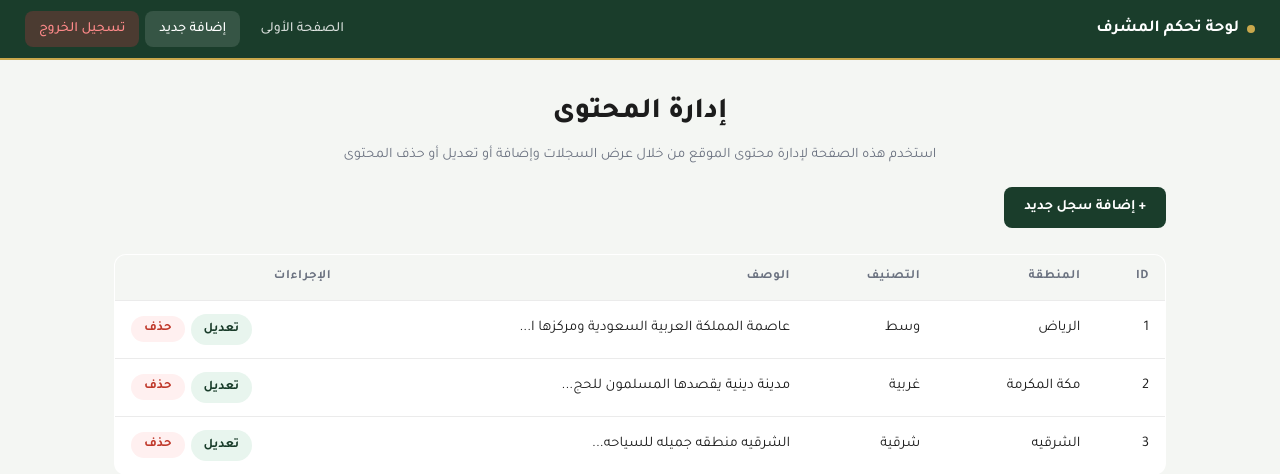
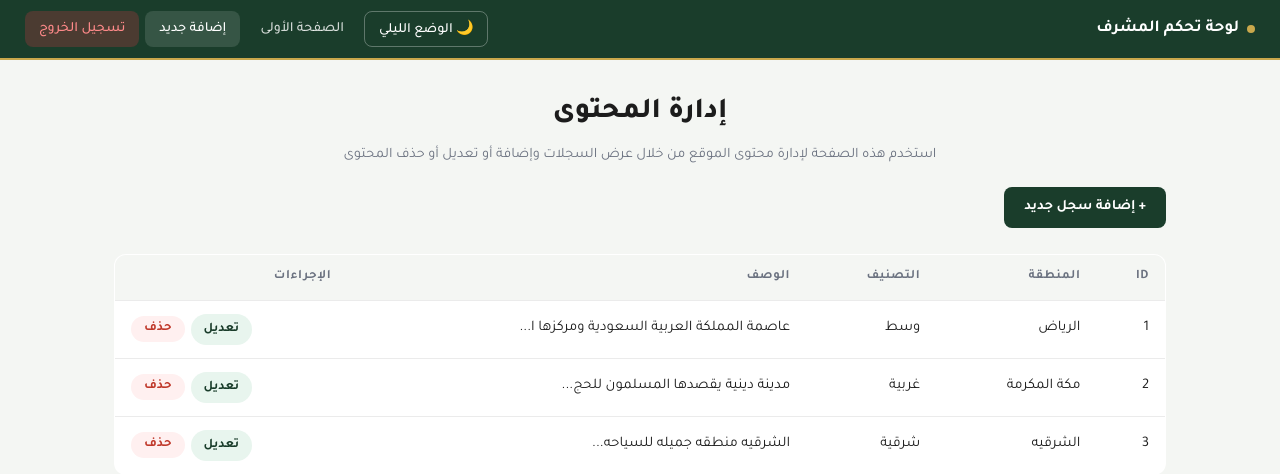
Before and after one commit to Raneemts/Web-project, a PHP site: page /admin/dashboard.php in a window 1280 px wide. Shown: the top 474 px of the page. Run offline with PHP 8.4, Linux system fonts and the light colour scheme; a user stored in the database is signed in; data comes from the database, SQL or seed files in the repository.

Commit message:
Add night mode toggle button to admin dashboard

```diff
--- a/web_project/admin/dashboard.php
+++ b/web_project/admin/dashboard.php
@@ -45,6 +45,7 @@ $regions = $conn->query("SELECT * FROM regions ORDER BY id ASC")->fetch_all(MYSQ
 <div class="admin-nav">
     <span class="admin-brand">لوحة تحكم المشرف</span>
     <div class="admin-nav-links">
+        <button onclick="toggleNight()" class="admin-nav-link" id="nightBtn">🌙 الوضع الليلي</button>
         <a href="../index.php" class="admin-nav-link">الصفحة الأولى</a>
         <a href="add.php" class="admin-nav-link admin-btn-add">إضافة جديد</a>
         <a href="logout.php" class="admin-nav-link admin-btn-logout">تسجيل الخروج</a>
```
